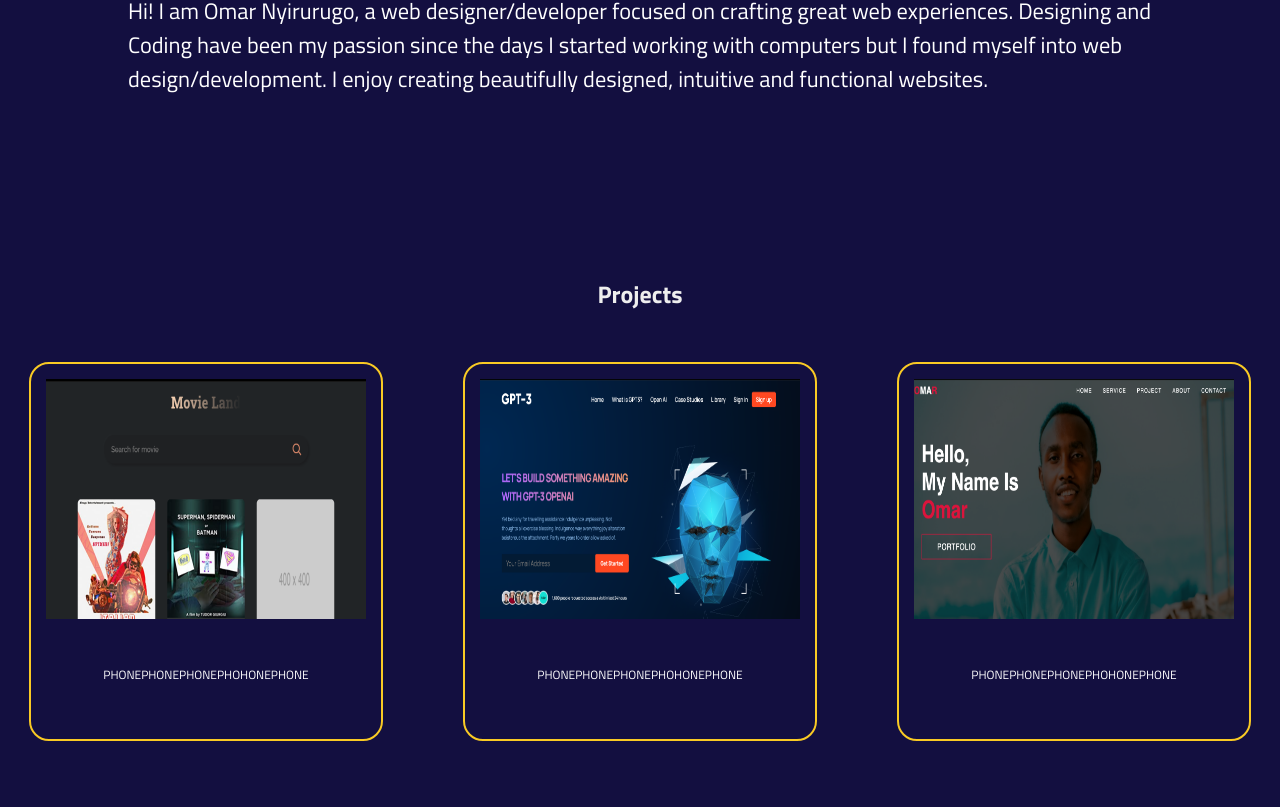
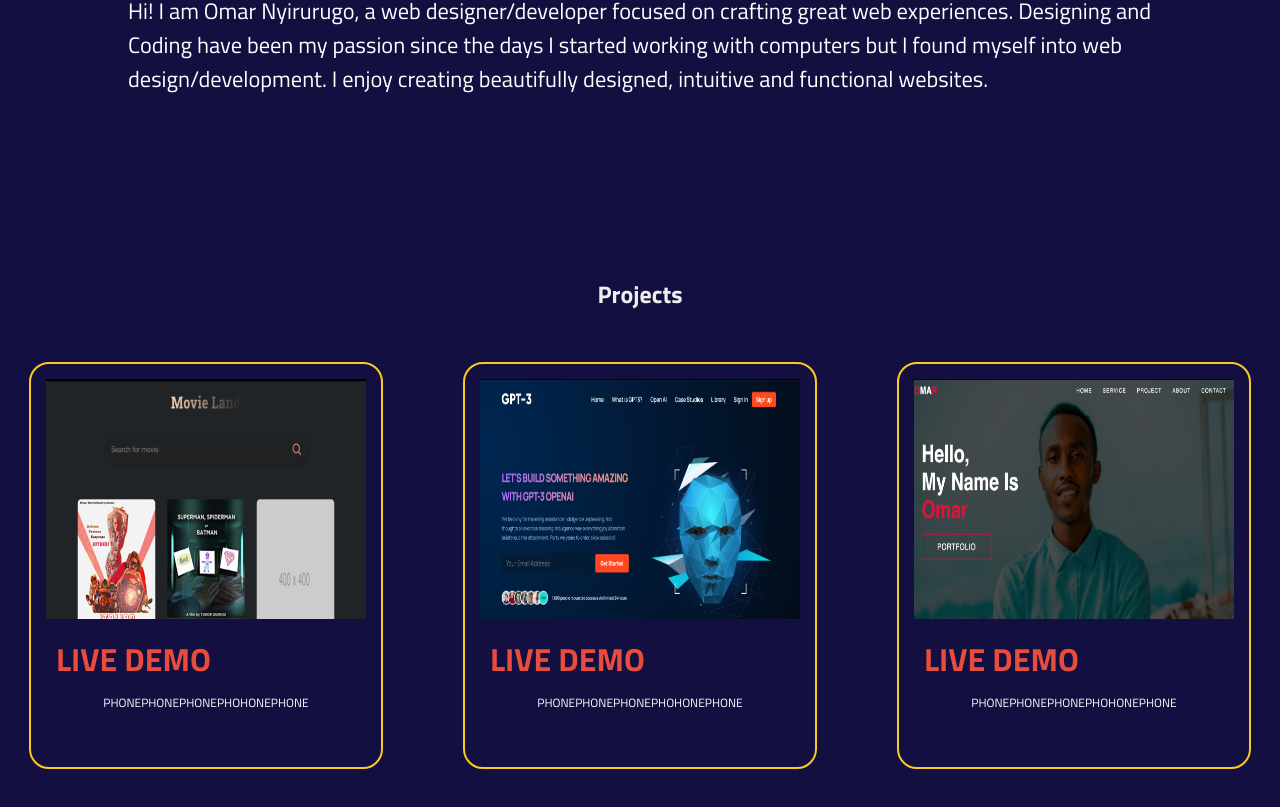
Before and after one commit to nyirurugoomar/person-portfolio-react, a React (Create React App) app: page / in a window 1280 px wide. Shown: the part 886-1693 px from the top of the page. Built offline with nearby package versions, Linux system fonts and the light colour scheme.

Commit message:
live demo button

```diff
--- a/src/components/Project.jsx
+++ b/src/components/Project.jsx
@@ -23,6 +23,7 @@ function Project() {
 
                     <div className="contact-info">
                      <img src={movieProject} alt='projectImage'/>
+                     <button className='ProjecBtn'>LIVE DEMO</button>
                      <p>PHONEPHONEPHONEPHOHONEPHONE</p>
 
                     </div>
@@ -32,6 +33,9 @@ function Project() {
 
                     <div className="contact-info">
                      <img src={projectImage} alt='projectImage'/>
+                     <button className='ProjecBtn'>LIVE DEMO</button>
+
+
                         <p>PHONEPHONEPHONEPHOHONEPHONE</p>
 
                     </div>
@@ -43,6 +47,7 @@ function Project() {
 
                     <div className="contact-info">
                      <img src={myPortfolio} alt='projectImage'/>
+                     <button className='ProjecBtn'>LIVE DEMO</button>
                         <p>PHONEPHONEPHONEPHOHONEPHONE</p>
 
                     </div>
--- a/src/components/styles/main.css
+++ b/src/components/styles/main.css
@@ -14,6 +14,7 @@
     --secondaryColor:#f9ca24;
     --textColor:#eee;
     --background:#01030a;
+    --ButtonColor:#e74c3c;
 
 }
 
--- a/src/components/styles/project.css
+++ b/src/components/styles/project.css
@@ -34,8 +34,6 @@
     align-items: center;
     border: 2px solid var(--secondaryColor);
 
-
-    cursor: pointer;
   }
   /* #contact .contact-item:hover {
     box-shadow: 0px 0px 5px black;
@@ -57,6 +55,15 @@
       margin: 40px;
      font-size: 12px;
      color: white;
+  }
+
+  .ProjecBtn {
+    color: var(--ButtonColor);
+    font-weight: 700;
+    cursor: pointer;
+    margin: 10px;
+    font-size: 2rem;
+    float: left;
   }
 
 
```
Also changed, not shown: 1 other file (tests, documents, lock files or other folders).
